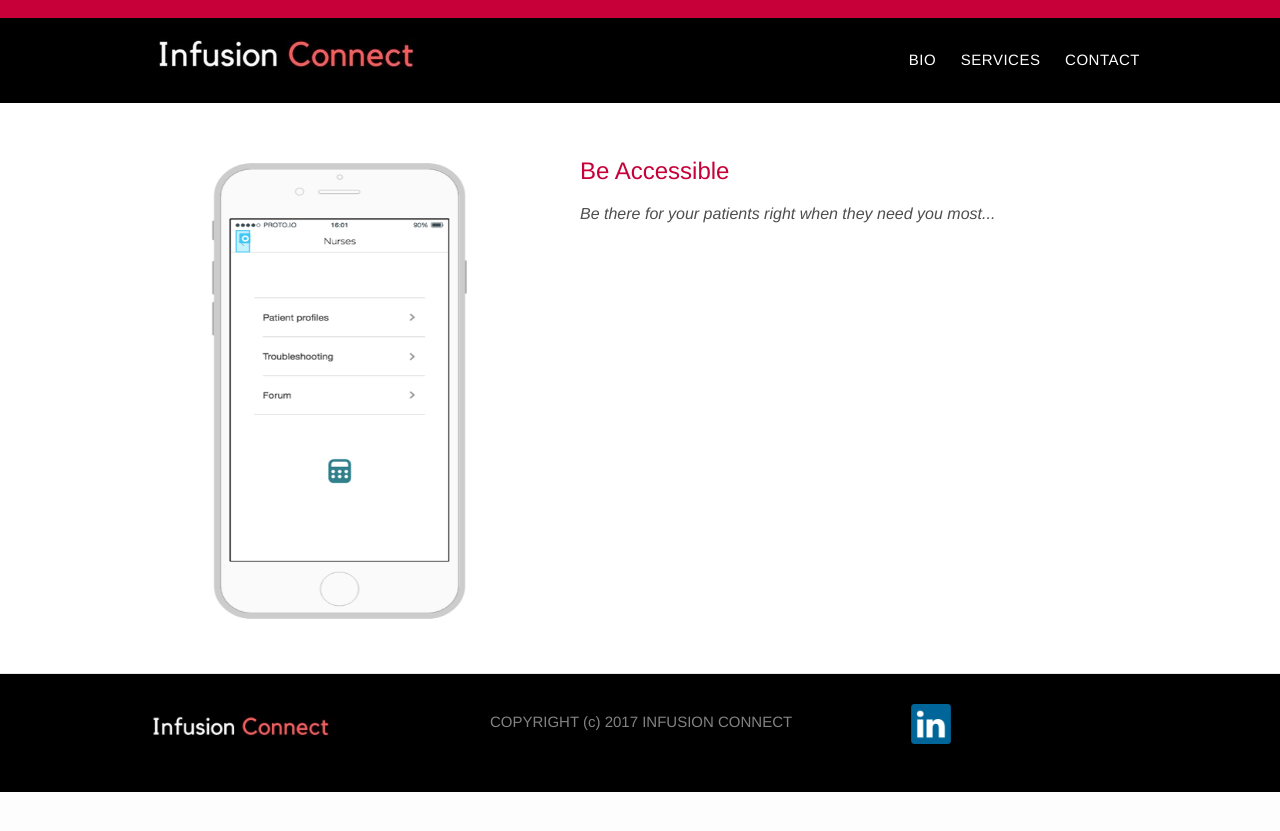
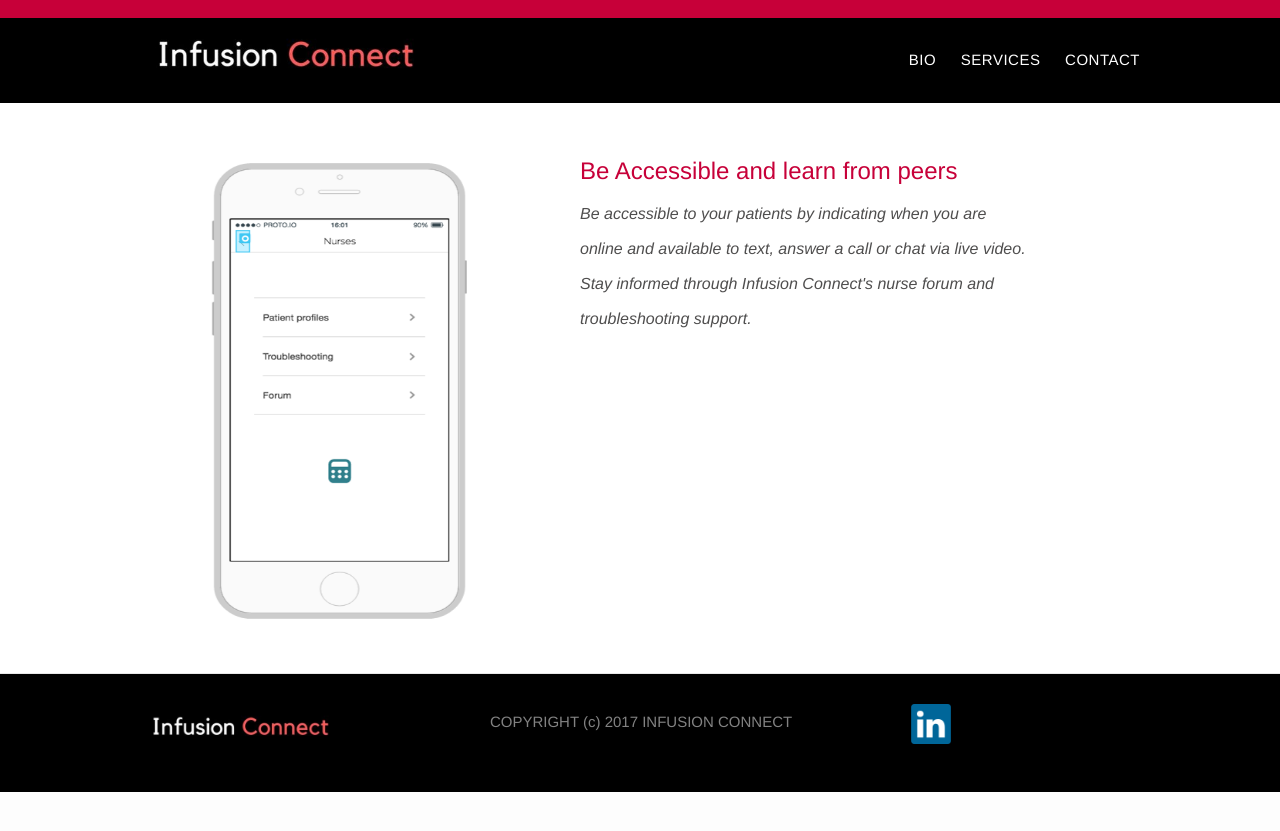
Before and after one commit to vezenwa/vezenwa.github.io, a Jekyll site: the page built from services/nurses.md, in a window 1280 px wide. Shown: the top 831 px of the page. Built offline with Jekyll 4.4.1, drawn with Linux system fonts in a browser that asks for light colours.

Commit message:
Update nurses.html

```diff
--- a/_layouts/nurses.html
+++ b/_layouts/nurses.html
@@ -25,8 +25,8 @@
             </div>
 
             <div class="column half">
-               <h2>Be Accessible</h2>
-                <p style="color:#4F4E4E" class="post-hero center-text"><i>Be there for your patients right when they need you most...</i></p>
+               <h2>Be Accessible and learn from peers</h2>
+                <p style="color:#4F4E4E" class="post-hero center-text"><i>Be accessible to your patients by indicating when you are online and available to text, answer a call or chat via live video. Stay informed through Infusion Connect's nurse forum and troubleshooting support.</i></p>
             </div>
 
 
```
